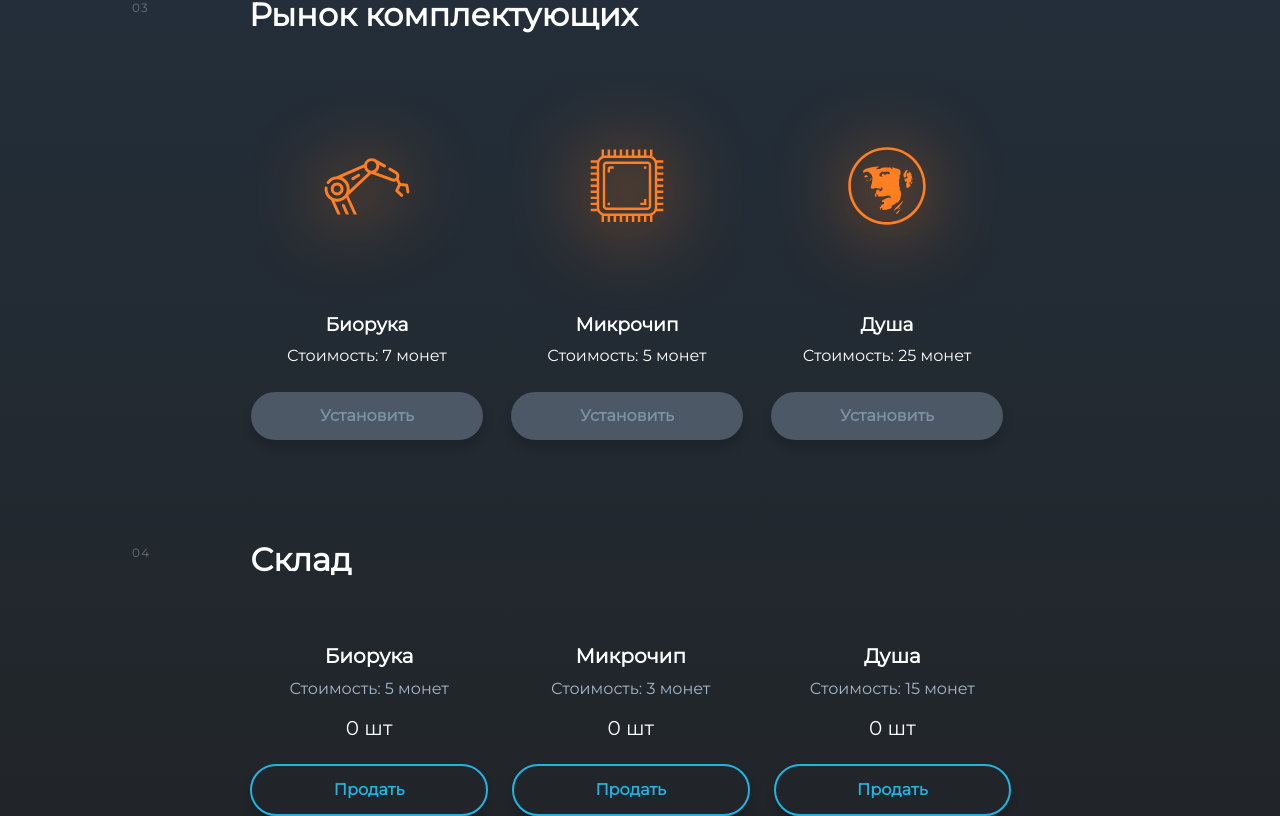
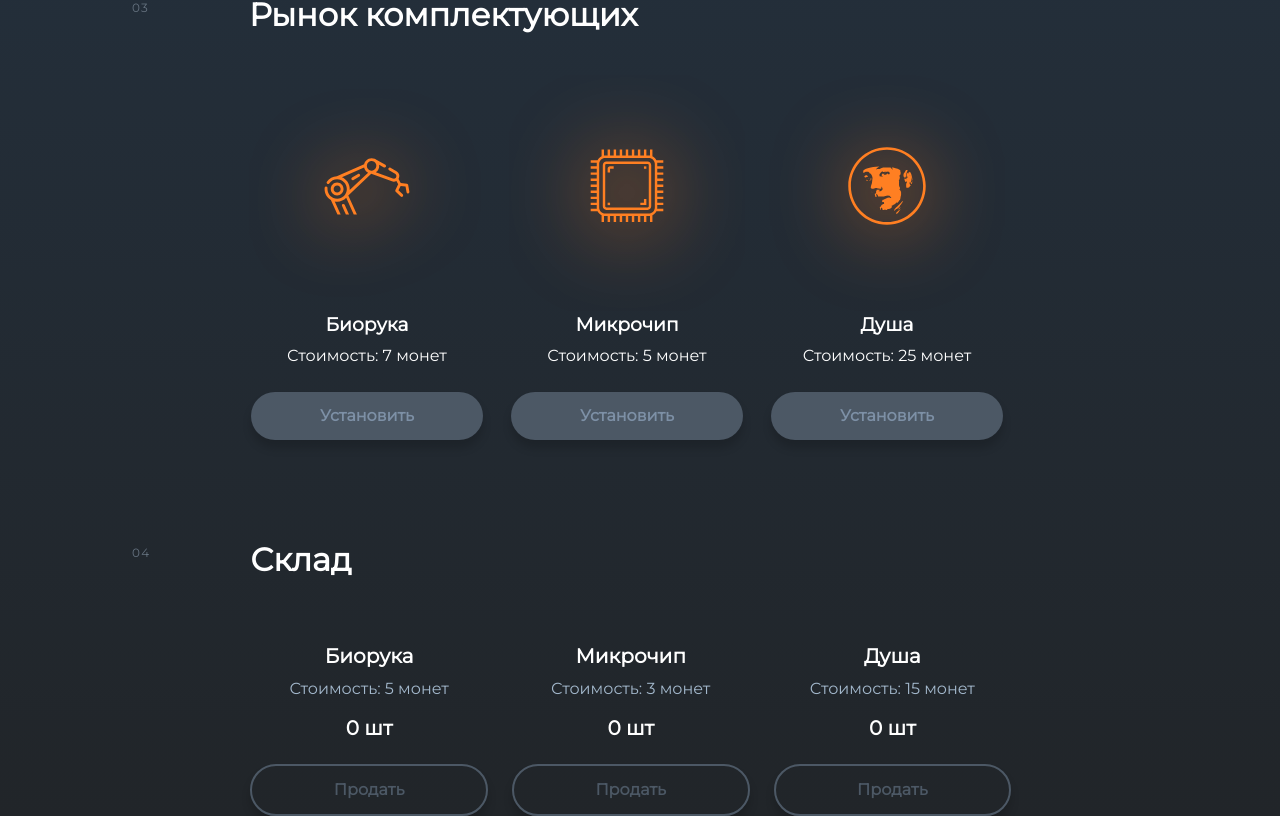
Before and after one commit to webdevteplov/AppBiorobots, a React app: page / in a window 1280 px wide. Shown: the part 961-1777 px from the top of the page. Built offline with nearby package versions, Linux system fonts and the light colour scheme.

Commit message:
Added warehouse section and some edits

```diff
--- a/src/components/App/App.jsx
+++ b/src/components/App/App.jsx
@@ -6,12 +6,68 @@ import TitleSection from "../TitleSection/TitleSection";
 import WalletSection from "../WalletSection/WalletSection";
 import MarketSection from "../MarketSection/MarketSection";
 import WarehouseSection from "../WarehouseSection/WarehouseSection";
+import Coin from "../WalletSection/Coin/Coin";
 
 const App = () => {
+    const [isModalOpen, setIsModalOpen] = useState(false);
     const [coins, setCoins] = useState(0);
     const [coinsInWallet, setCoinsInWallet] = useState([]);
     const [left, setLeft] = useState(-7); //css стили для картинок монет
     const [zIndex, setZIndex] = useState(0); //
+    const [countBiohands, setCountBiohands] = useState(0);
+    const [countMicrochips, setCountMicrochips] = useState(0);
+    const [countSouls, setCountSouls] = useState(0);
+
+    const openModal = () => {
+        setIsModalOpen(true);
+    };
+
+    const closeModal = () => {
+        setIsModalOpen(false);
+    };
+
+    const addCoin = (countCoins) => {
+        if (coins >= 100) {
+            openModal();
+            return;
+        }
+
+        const isCoinsLimitExceeded = coins + countCoins > 100;
+
+        const coinsToAdd = [];
+        let keyForCoin = coinsInWallet.length;
+        let currentLeft = left;
+        let currentZIndex = zIndex;
+        const diffCoinsBetweenLimitedAndAllowed = 100 - coins;
+        let limitedCountCoins =
+            diffCoinsBetweenLimitedAndAllowed >= countCoins
+                ? countCoins
+                : diffCoinsBetweenLimitedAndAllowed;
+
+        for (let i = 0; i < limitedCountCoins; i++) {
+            currentLeft += 7;
+            currentZIndex -= 1;
+            keyForCoin += 1;
+
+            coinsToAdd.push(
+                <Coin
+                    left={currentLeft}
+                    zIndex={currentZIndex}
+                    key={keyForCoin}
+                />
+            );
+
+            if (isCoinsLimitExceeded) {
+                openModal();
+            }
+        }
+
+        setLeft(currentLeft);
+        setZIndex(currentZIndex);
+
+        setCoinsInWallet([...coinsInWallet, ...coinsToAdd]);
+        setCoins(coins + limitedCountCoins);
+    };
 
     return (
         <div className="content">
@@ -26,6 +82,9 @@ const App = () => {
                 setLeft={setLeft}
                 zIndex={zIndex}
                 setZIndex={setZIndex}
+                addCoin={addCoin}
+                isModalOpen={isModalOpen}
+                closeModal={closeModal}
             />
             <MarketSection
                 coins={coins}
@@ -36,8 +95,23 @@ const App = () => {
                 setLeft={setLeft}
                 zIndex={zIndex}
                 setZIndex={setZIndex}
+                countBiohands={countBiohands}
+                setCountBiohands={setCountBiohands}
+                countMicrochips={countMicrochips}
+                setCountMicrochips={setCountMicrochips}
+                countSouls={countSouls}
+                setCountSouls={setCountSouls}
             />
-            <WarehouseSection />
+            <WarehouseSection
+                coins={coins}
+                countBiohands={countBiohands}
+                setCountBiohands={setCountBiohands}
+                countMicrochips={countMicrochips}
+                setCountMicrochips={setCountMicrochips}
+                countSouls={countSouls}
+                setCountSouls={setCountSouls}
+                addCoin={addCoin}
+            />
         </div>
     );
 };
--- a/src/components/MarketSection/BiorobotComponent/BiorobotComponent.jsx
+++ b/src/components/MarketSection/BiorobotComponent/BiorobotComponent.jsx
@@ -14,6 +14,8 @@ const BiorobotComponent = ({
     setLeft,
     zIndex,
     setZIndex,
+    countComponents,
+    setCountComponents,
 }) => {
     const [isInstallButtonDisabled, setIsInstallButtonDisabled] =
         useState(true);
@@ -37,6 +39,8 @@ const BiorobotComponent = ({
 
         setCoins(coins - price);
         setCoinsInWallet(coinsInWallet.slice(0, lastCoin));
+
+        setCountComponents(countComponents + 1);
     };
 
     return (
--- a/src/components/MarketSection/MarketSection.jsx
+++ b/src/components/MarketSection/MarketSection.jsx
@@ -5,6 +5,10 @@ import ico_biohand from "./icons/ico_biohand.svg";
 import ico_microchip from "./icons/ico_microchip.svg";
 import ico_soul from "./icons/ico_soul.svg";
 import "./MarketSection.css";
+
+const PRICE_BIOHANDS = 7;
+const PRICE_MICROCHIPS = 5;
+const PRICE_SOULS = 25;
 
 const MarketSection = ({
     coins,
@@ -15,6 +19,12 @@ const MarketSection = ({
     setLeft,
     zIndex,
     setZIndex,
+    countBiohands,
+    setCountBiohands,
+    countMicrochips,
+    setCountMicrochips,
+    countSouls,
+    setCountSouls,
 }) => {
     return (
         <div className="market_section">
@@ -27,7 +37,7 @@ const MarketSection = ({
                     <BiorobotComponent
                         ico={ico_biohand}
                         componentName="Биорука"
-                        price={7}
+                        price={PRICE_BIOHANDS}
                         coins={coins}
                         setCoins={setCoins}
                         coinsInWallet={coinsInWallet}
@@ -36,11 +46,13 @@ const MarketSection = ({
                         setLeft={setLeft}
                         zIndex={zIndex}
                         setZIndex={setZIndex}
+                        countComponents={countBiohands}
+                        setCountComponents={setCountBiohands}
                     />
                     <BiorobotComponent
                         ico={ico_microchip}
                         componentName="Микрочип"
-                        price={5}
+                        price={PRICE_MICROCHIPS}
                         coins={coins}
                         setCoins={setCoins}
                         coinsInWallet={coinsInWallet}
@@ -49,11 +61,13 @@ const MarketSection = ({
                         setLeft={setLeft}
                         zIndex={zIndex}
                         setZIndex={setZIndex}
+                        countComponents={countMicrochips}
+                        setCountComponents={setCountMicrochips}
                     />
                     <BiorobotComponent
                         ico={ico_soul}
                         componentName="Душа"
-                        price={25}
+                        price={PRICE_SOULS}
                         coins={coins}
                         setCoins={setCoins}
                         coinsInWallet={coinsInWallet}
@@ -62,6 +76,8 @@ const MarketSection = ({
                         setLeft={setLeft}
                         zIndex={zIndex}
                         setZIndex={setZIndex}
+                        countComponents={countSouls}
+                        setCountComponents={setCountSouls}
                     />
                 </div>
             </div>
--- a/src/components/WarehouseSection/WarehouseComponent/ButtonSellComponent/ButtonSellComponent.jsx
+++ b/src/components/WarehouseSection/WarehouseComponent/ButtonSellComponent/ButtonSellComponent.jsx
@@ -1,8 +1,16 @@
 import React from "react";
 import "./ButtonSellComponent.css";
 
-const ButtonSellComponent = () => {
-    return <button className="button-sell_component">Продать</button>;
+const ButtonSellComponent = ({ isSellButtonDisabled, onSellButtonClick }) => {
+    return (
+        <button
+            disabled={isSellButtonDisabled}
+            onClick={onSellButtonClick}
+            className="button-sell_component"
+        >
+            Продать
+        </button>
+    );
 };
 
 export default ButtonSellComponent;
--- a/src/components/WarehouseSection/WarehouseComponent/WarehouseComponent.css
+++ b/src/components/WarehouseSection/WarehouseComponent/WarehouseComponent.css
@@ -23,4 +23,5 @@
     font-size: 20px;
     line-height: 24px;
     margin-bottom: 24px;
+    font-weight: bold;
 }
--- a/src/components/WarehouseSection/WarehouseComponent/WarehouseComponent.jsx
+++ b/src/components/WarehouseSection/WarehouseComponent/WarehouseComponent.jsx
@@ -1,4 +1,5 @@
 import React from "react";
+import { useState, useEffect } from "react";
 import "./WarehouseComponent.css";
 import ButtonSellComponent from "./ButtonSellComponent/ButtonSellComponent";
 
@@ -6,7 +7,15 @@ const WarehouseComponent = ({
     componentName,
     componentPrice,
     componentCount,
+    setComponentCount,
+    sellComponent,
+    isSellButtonDisabled,
 }) => {
+    const onSellButtonClick = () => {
+        sellComponent(componentPrice);
+        setComponentCount(componentCount - 1);
+    };
+
     return (
         <div className="warehouse_component">
             <p className="warehouse_component-name">{componentName}</p>
@@ -14,7 +23,10 @@ const WarehouseComponent = ({
                 Стоимость: {componentPrice} монет
             </small>
             <p className="warehouse_component-count">{componentCount} шт</p>
-            <ButtonSellComponent />
+            <ButtonSellComponent
+                onSellButtonClick={onSellButtonClick}
+                isSellButtonDisabled={isSellButtonDisabled}
+            />
         </div>
     );
 };
--- a/src/components/WarehouseSection/WarehouseSection.jsx
+++ b/src/components/WarehouseSection/WarehouseSection.jsx
@@ -3,7 +3,28 @@ import SectionNumber from "../SectionNumber/SectionNumber";
 import "./WarehouseSection.css";
 import WarehouseComponent from "./WarehouseComponent/WarehouseComponent";
 
-const WarehouseSection = () => {
+const PRICE_BIOHANDS = 5;
+const PRICE_MICROCHIPS = 3;
+const PRICE_SOULS = 15;
+
+const WarehouseSection = ({
+    coins,
+    countBiohands,
+    setCountBiohands,
+    countMicrochips,
+    setCountMicrochips,
+    countSouls,
+    setCountSouls,
+    addCoin,
+}) => {
+    const sellComponent = (price) => {
+        addCoin(price);
+    };
+
+    const checkIfSellButtonDisabled = (componentCount, componentPrice) => {
+        return componentCount <= 0 || coins + componentPrice > 100;
+    };
+
     return (
         <div className="warehouse_section">
             <div className="wrapper-section_number">
@@ -15,18 +36,39 @@ const WarehouseSection = () => {
                 <div className="warehouse_section-components">
                     <WarehouseComponent
                         componentName="Биорука"
-                        componentPrice={5}
-                        componentCount={0}
+                        componentPrice={PRICE_BIOHANDS}
+                        componentCount={countBiohands}
+                        setComponentCount={setCountBiohands}
+                        sellComponent={sellComponent}
+                        coins={coins}
+                        isSellButtonDisabled={checkIfSellButtonDisabled(
+                            countBiohands,
+                            PRICE_BIOHANDS
+                        )}
                     />
                     <WarehouseComponent
                         componentName="Микрочип"
-                        componentPrice={3}
-                        componentCount={0}
+                        componentPrice={PRICE_MICROCHIPS}
+                        componentCount={countMicrochips}
+                        setComponentCount={setCountMicrochips}
+                        sellComponent={sellComponent}
+                        coins={coins}
+                        isSellButtonDisabled={checkIfSellButtonDisabled(
+                            countMicrochips,
+                            PRICE_MICROCHIPS
+                        )}
                     />
                     <WarehouseComponent
                         componentName="Душа"
-                        componentPrice={15}
-                        componentCount={0}
+                        componentPrice={PRICE_SOULS}
+                        componentCount={countSouls}
+                        setComponentCount={setCountSouls}
+                        sellComponent={sellComponent}
+                        coins={coins}
+                        isSellButtonDisabled={checkIfSellButtonDisabled(
+                            countSouls,
+                            PRICE_SOULS
+                        )}
                     />
                 </div>
             </div>
```
Also changed, not shown: src/components/WalletSection/WalletSection.css (+7 -3 lines), src/components/WalletSection/WalletSection.jsx (+15 -68 lines).
